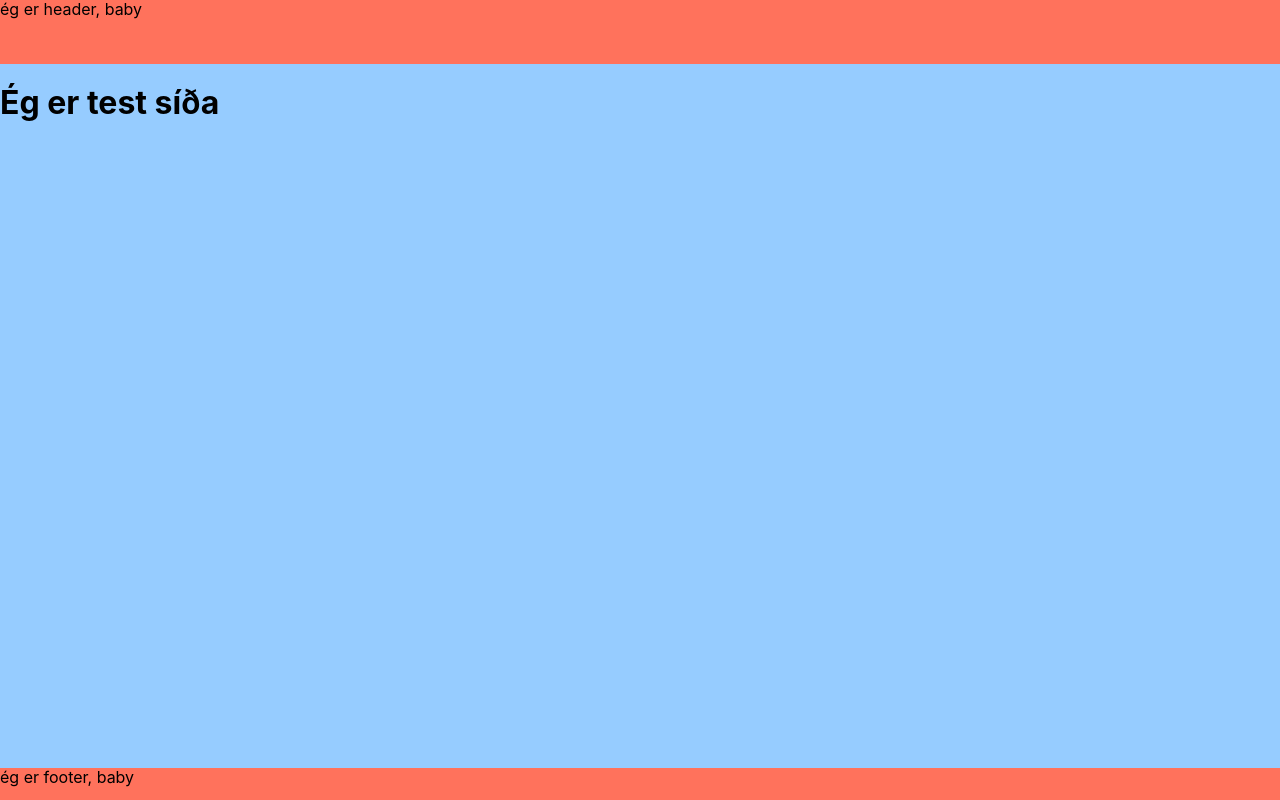
After one commit to elmarolafss/lokaverk-vsh-vor18, a Flask app: page /test in a window 1280 px wide. The commit adds this page. Run offline with Flask 2, Linux system fonts and the light colour scheme.

```diff
--- /dev/null
+++ b/late/static/css/style.css
@@ -0,0 +1,20 @@
+.body-grid {
+	display: grid;
+	grid-template:
+	[header-start] 	"header" 	auto 	[header-end]
+	[main-start] 		"main" 		1fr 	[main-end]
+	[footer-start] 	"footer" 	auto	[footer-end]
+	/ 1fr;
+}
+
+.header-grid-item {
+	grid-area: header;
+}
+
+.main-grid-item {
+	grid-area: main;
+}
+
+.footer-grid-item {
+	grid-area: footer;
+}
--- /dev/null
+++ b/late/templates/layout/base.html
@@ -0,0 +1,5 @@
+<!doctype html>
+<html class="no-js" lang="en-us">
+  {% block head %}{% endblock head %}
+  {% block body %}{% endblock body %}
+</html>
--- /dev/null
+++ b/late/templates/layout/body.html
@@ -0,0 +1,10 @@
+{% extends "layout/styles.html" %}
+{% block body %}
+	<body class="body-grid vh-100 sans-serif">
+		{% block header %}{% endblock header %}
+		<main class="main-grid-item bg-light-blue" role="main">
+		{% block content %}{% endblock content %}
+		</main>
+		{% block footer %}{% endblock footer %}
+	</body>
+{% endblock body %}
--- /dev/null
+++ b/late/templates/layout/footer.html
@@ -0,0 +1,6 @@
+{% extends "layout/header.html" %}
+{% block footer %}
+		<footer class="footer-grid-item h2 bg-light-red" role="footer">
+			ég er footer, baby
+		</footer>
+{% endblock footer %}
--- /dev/null
+++ b/late/templates/layout/head.html
@@ -0,0 +1,12 @@
+{% extends "layout/base.html" %}
+{% block head %}
+	<head>
+		{% if title %}
+		<title>{{ title }}</title>
+		{% else %}
+		<title>VSH-VOR18</title>
+		{% endif %}
+		{% block meta %}{% endblock meta %}
+		{% block styles %}{% endblock styles %}
+	</head>
+{% endblock head %}
--- /dev/null
+++ b/late/templates/layout/header.html
@@ -0,0 +1,6 @@
+{% extends "layout/body.html" %}
+{% block header %}
+		<header class="header-grid-item h3 bg-light-red" role="header">
+			ég er header, baby
+		</header>
+{% endblock header %}
--- /dev/null
+++ b/late/templates/layout/meta.html
@@ -0,0 +1,7 @@
+{% extends "layout/head.html" %}
+{% block meta %}
+		<meta charset="utf-8">
+		<meta http-equiv="x-ua-compatible" content="ie=edge">
+		<meta name="description" content="{{ description }}">
+		<meta name="viewport" content="width=device-width, initial-scale=1, shrink-to-fit=no">
+{% endblock meta %}
--- /dev/null
+++ b/late/templates/layout/styles.html
@@ -0,0 +1,5 @@
+{% extends "layout/meta.html" %}
+{% block styles %}
+		<link rel="stylesheet" href="{{ url_for('static', filename = 'css/tachyons.min.css') }}">
+		<link rel="stylesheet" href="{{ url_for('static', filename = 'css/style.css') }}">
+{% endblock styles %}
--- /dev/null
+++ b/late/templates/pages/test.html
@@ -0,0 +1,4 @@
+{% extends "layout/footer.html" %}
+{% block content %}
+			<h1>Ég er test síða</h1>
+{% endblock content %}
--- a/late/views.py
+++ b/late/views.py
@@ -1,6 +1,10 @@
-from flask import render_template, flash, redirect, url_for
+from flask import render_template, flash, redirect, url_for, send_from_directory
 from late import app
 
-@app.route('/')
+@app.route("/")
 def index():
-  return render_template('index.html', title='title')
+  return render_template("index.html", title="Index")
+
+@app.route("/test")
+def test():
+  return render_template("pages/test.html", title="Test")
```
Also changed, not shown: late/templates/base.html (deleted, +0 -12 lines), late/templates/index.html (+3 -4 lines), sql-design.md (added, +36 -0 lines).
